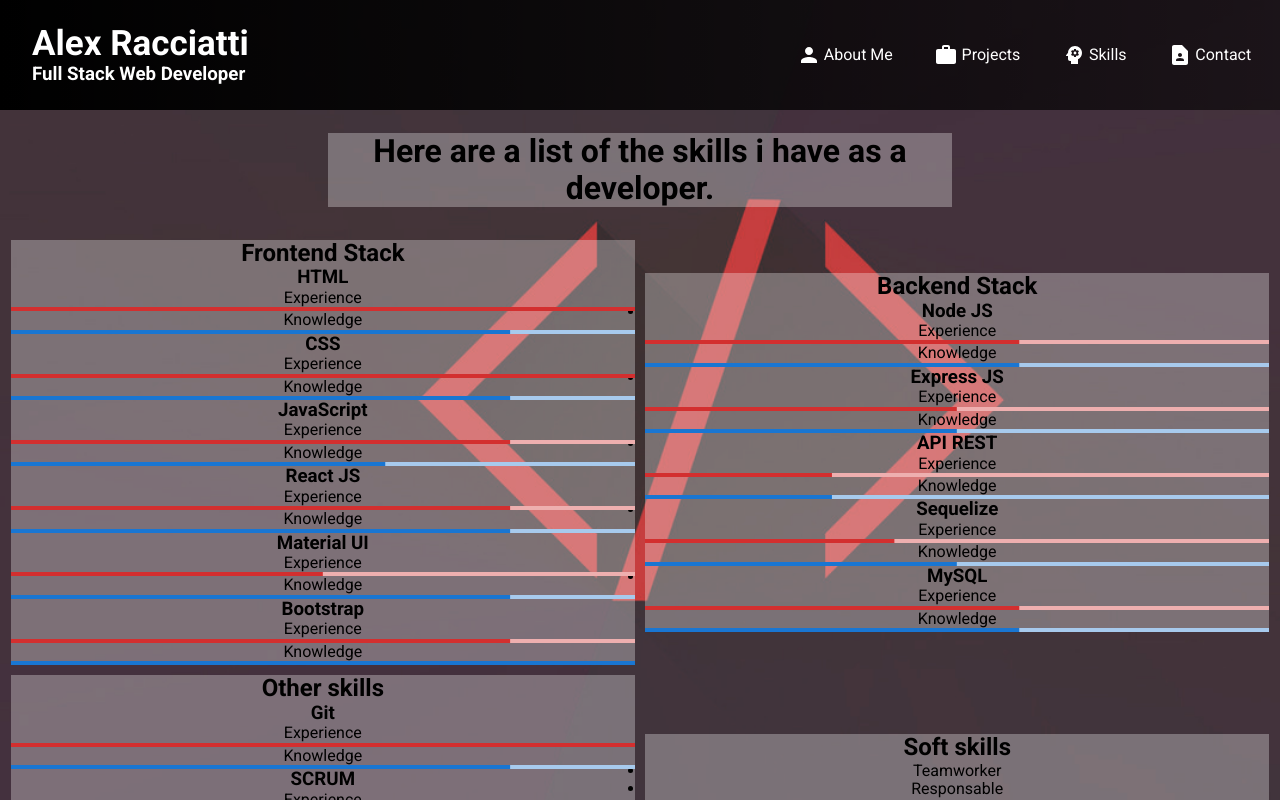
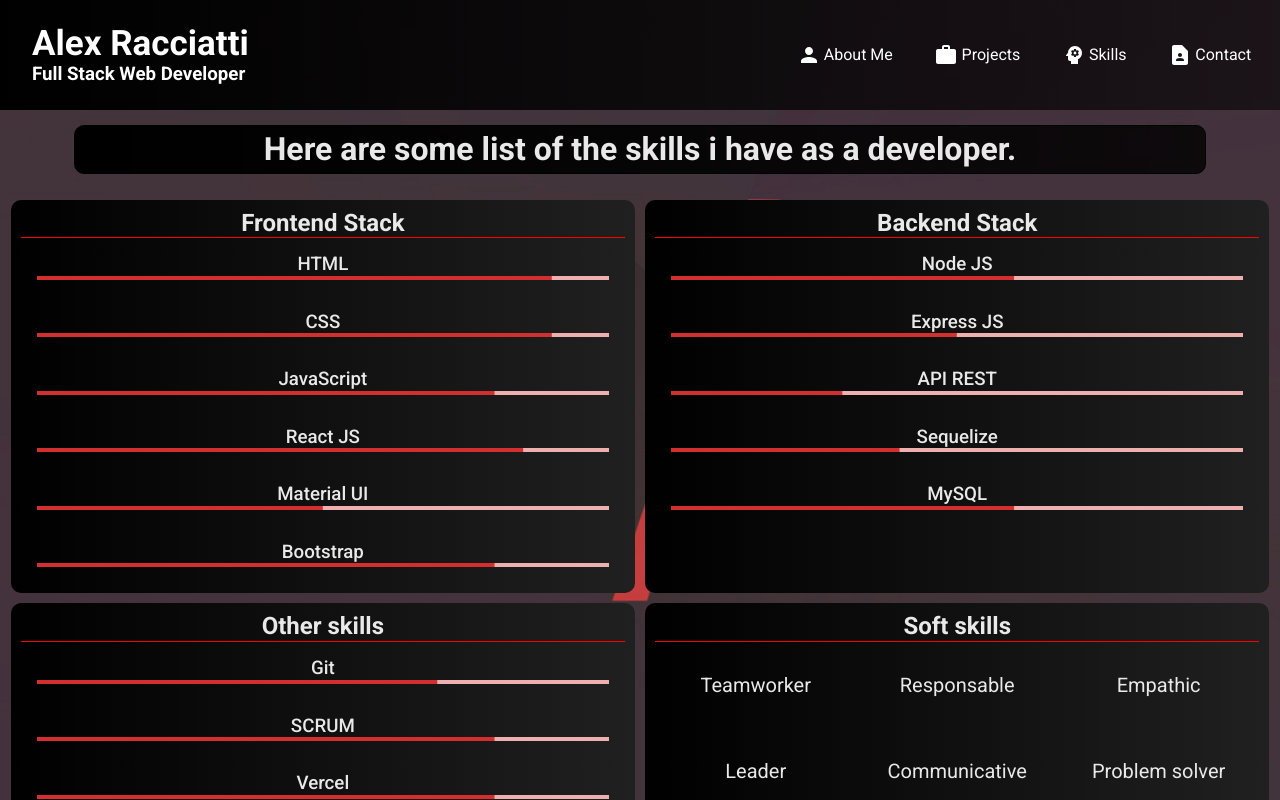
Before and after one commit to AlexRacciatti/Portfolio, a React (Create React App) app in the folder frontend/: page /skills in a window 1280 px wide. Shown: the top 800 px of the page. Built offline with nearby package versions, Linux system fonts and the light colour scheme.

Commit message:
Styles: Skills component web styles

```diff
--- a/frontend/src/components/Home/Home.css
+++ b/frontend/src/components/Home/Home.css
@@ -30,7 +30,6 @@
 
 .main-heading{
     font-size: 3rem;
-    padding: 2rem;
     color: #fff;
 }
 
--- /dev/null
+++ b/frontend/src/components/Skills/SkillDiv.css
@@ -0,0 +1,9 @@
+
+.skill-div-container{
+    padding: 1rem;
+}
+
+.skill-div-heading{
+    color: #e9e9e9;
+    font-weight: 500;
+}
--- a/frontend/src/components/Skills/SkillDiv.js
+++ b/frontend/src/components/Skills/SkillDiv.js
@@ -1,4 +1,6 @@
 import { useState, useEffect } from 'react'
+
+import './SkillDiv.css'
 
 import { LinearProgress } from '@mui/material';
 
@@ -12,22 +14,13 @@
     setInterval(()=>{
       setExpLevel((newELevel) => newELevel < experience ? newELevel + 5 : experience)
     }, 100);
-  }, []);
+  }, [props.experience]);
 
-  const [knwgLevel, setKnwgLevel] = useState(0);
-
-  useEffect(()=>{
-    const knowledge = props.knowledge;
-    setInterval(()=>{
-      setKnwgLevel((newKLevel) => newKLevel < knowledge ? newKLevel + 5 : knowledge)
-    }, 100);
-  }, []);
 
   return (
-    <div>
-      <h3>{props.name}</h3>
-      <p>Experience <LinearProgress variant='determinate' value={expLevel} color= 'error' /></p>
-      <p>Knowledge <LinearProgress variant='determinate' value={knwgLevel} /></p>
+    <div className='skill-div-container'>
+      <h3 className='skill-div-heading'>{props.name}</h3>
+      <LinearProgress variant='determinate' value={expLevel} color= 'error' />
     </div>
   )
 }
--- a/frontend/src/components/Skills/SkillList.js
+++ b/frontend/src/components/Skills/SkillList.js
@@ -1,33 +1,27 @@
 export const frontSkills = [
     {
         name: 'HTML',
-        experience: 100,
-        knowledge: 80
+        experience: 90
     },
     {
         name: 'CSS',
-        experience: 100,
-        knowledge: 80
+        experience: 90
     },
     {
         name: 'JavaScript',
-        experience: 80,
-        knowledge: 60
+        experience: 80
     },
     {
         name: 'React JS',
-        experience: 80,
-        knowledge: 80
+        experience: 85
     },
     {
         name: 'Material UI',
-        experience: 50,
-        knowledge: 80
+        experience: 50
     },
     {
         name: 'Bootstrap',
-        experience: 80,
-        knowledge: 100
+        experience: 80
     }
 ];
 
@@ -35,28 +29,23 @@
 export const backSkills = [
     {
         name: 'Node JS',
-        experience: 60,
-        knowledge: 60
+        experience: 60
     },
     {
         name: 'Express JS',
-        experience: 50,
-        knowledge: 50
+        experience: 50
     },
     {
         name: 'API REST',
-        experience: 30,
-        knowledge: 30
+        experience: 30
     },
     {
         name: 'Sequelize',
-        experience: 40,
-        knowledge: 50
+        experience: 40
     },
     {
         name: 'MySQL',
         experience: 60,
-        knowledge: 60,
     }
 ];
 
@@ -64,23 +53,19 @@
 export const otherSkills = [
     {
         name: 'Git',
-        experience: 100,
-        knowledge: 80
+        experience: 70
     },
     {
         name: 'SCRUM',
-        experience: 80,
-        knowledge: 100
+        experience: 80
     },
     {
         name: 'Vercel',
-        experience: 80,
-        knowledge: 80
+        experience: 80
     },
     {
         name: 'Heroku',
-        experience: 100,
-        knowledge: 80
+        experience: 80
     }
 ];
 
--- a/frontend/src/components/Skills/Skills.css
+++ b/frontend/src/components/Skills/Skills.css
@@ -1,47 +1,73 @@
 .grid-container {
     display: grid;
     grid-template-columns: repeat(4, 24vw);
-    grid-template-rows: 15vh auto auto;
+    grid-template-rows: 10vh auto auto;
     grid-gap: 10px;
     justify-content: center;
 }
 
-.item-1{
-    grid-column: 2 / 4;
-    grid-row: 1;
+.skills-section {
     text-align: center;
     align-self: center;
-    background-color: rgba(255, 255, 255, .3);
+    background: linear-gradient(to right, rgba(0,0,0,1), rgb(32, 32, 32));
+    height: 100%;
+    border-radius: 10px;
+    padding: 10px;
+}
+
+.skills-section h2 {
+    border-bottom: 1px solid red;
+    color: #E9E9E9;
+}
+
+.item-1{
+    grid-column: 1 / 5;
+    grid-row: 1;
+    width: 90%;
+    margin: auto;
+    text-align: center;
+    align-self: center;
+    border: 1px solid #000;
+    border-radius: 10px;
+    padding: 5px;
+    color: #E9E9E9;
+    background: linear-gradient(to right, rgba(0,0,0,1), rgba(0,0,0,0.8));
 }
 
 .item-2{
     grid-column: 1 / 3;
     grid-row: 2 / 3;
-    text-align: center;
-    align-self: center;
-    background-color: rgba(255, 255, 255, .3);
 }
 
 .item-3{
     grid-column: 3 / 5;
     grid-row: 2 / 3;
-    text-align: center;
-    align-self: center;
-    background-color: rgba(255, 255, 255, .3);
 }
 
 .item-4{
     grid-column: 1/3;
     grid-row: 3 / 4;
-    text-align: center;
-    align-self: center;
-    background-color: rgba(255, 255, 255, .3);
 }
 
 .item-5{
     grid-column: 3/5;
     grid-row: 3 / 4;
-    text-align: center;
-    align-self: center;
-    background-color: rgba(255, 255, 255, .3);
 }
+
+li {
+    list-style: none;
+}
+
+.soft-skills-ul{
+    display: flex;
+    height: 100%;
+    flex-flow: row wrap;
+    justify-content: space-around;
+    align-items: center;
+}
+
+.soft-skills-li {
+    font-size: 20px;
+    width: 26%;
+    color: #e9e9e9
+}
--- a/frontend/src/components/Skills/Skills.js
+++ b/frontend/src/components/Skills/Skills.js
@@ -12,8 +12,8 @@
     <div>
         <Header/>
         <main className='grid-container'>
-          <h1 className='item-1'>Here are a list of the skills i have as a developer.</h1>
-          <section className='item-2'>
+          <h1 className='item-1'>Here are some list of the skills i have as a developer.</h1>
+          <section className='item-2 skills-section'>
             <h2>Frontend Stack</h2>
             <ul>
               {frontSkills.map((item, index) => {
@@ -25,7 +25,7 @@
               })}
             </ul>
           </section>
-          <section className='item-3'>
+          <section className='item-3 skills-section'>
             <h2>Backend Stack</h2>
             <ul>
               {backSkills.map((item, index) => {
@@ -37,24 +37,24 @@
               })}
             </ul>
           </section>
-          <section className='item-4'>
+          <section className='item-4 skills-section'>
             <h2>Other skills</h2>
             <ul>
               {otherSkills.map((item, index) => {
                 return(
                   <li key={index}>
-                    <SkillDiv name={item.name} experience={item.experience} knowledge={item.knowledge}/>
+                    <SkillDiv name={item.name} experience={item.experience} />
                   </li>
                 )
               })}
             </ul>
           </section>
-          <section className='item-5'>
+          <section className='item-5 skills-section'>
             <h2>Soft skills</h2>
-            <ul>
+            <ul className='soft-skills-ul'>
               {softSkills.map((item, index) => {
                 return(
-                  <li key={index}>
+                  <li key={index} className='soft-skills-li'>
                     <p>{item}</p>
                   </li>
                 )
```
